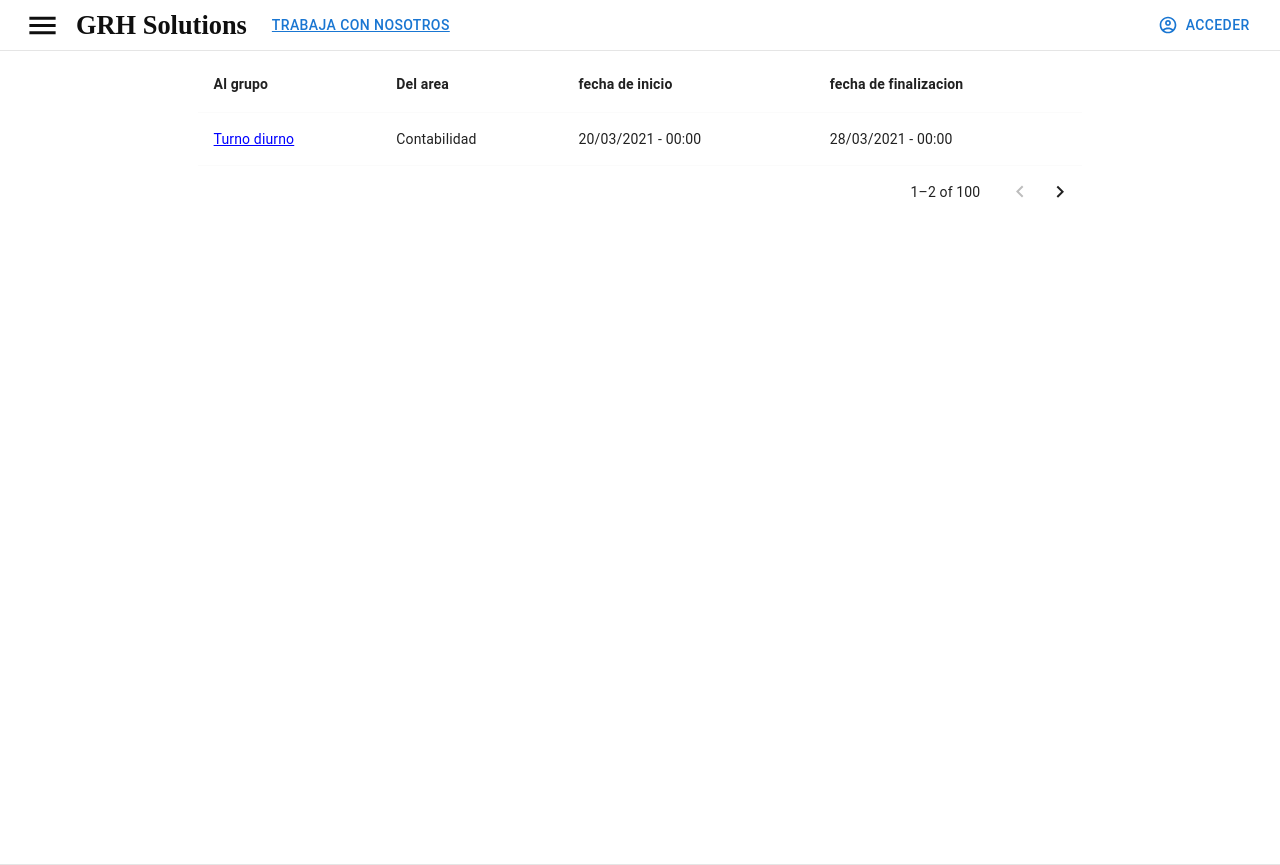
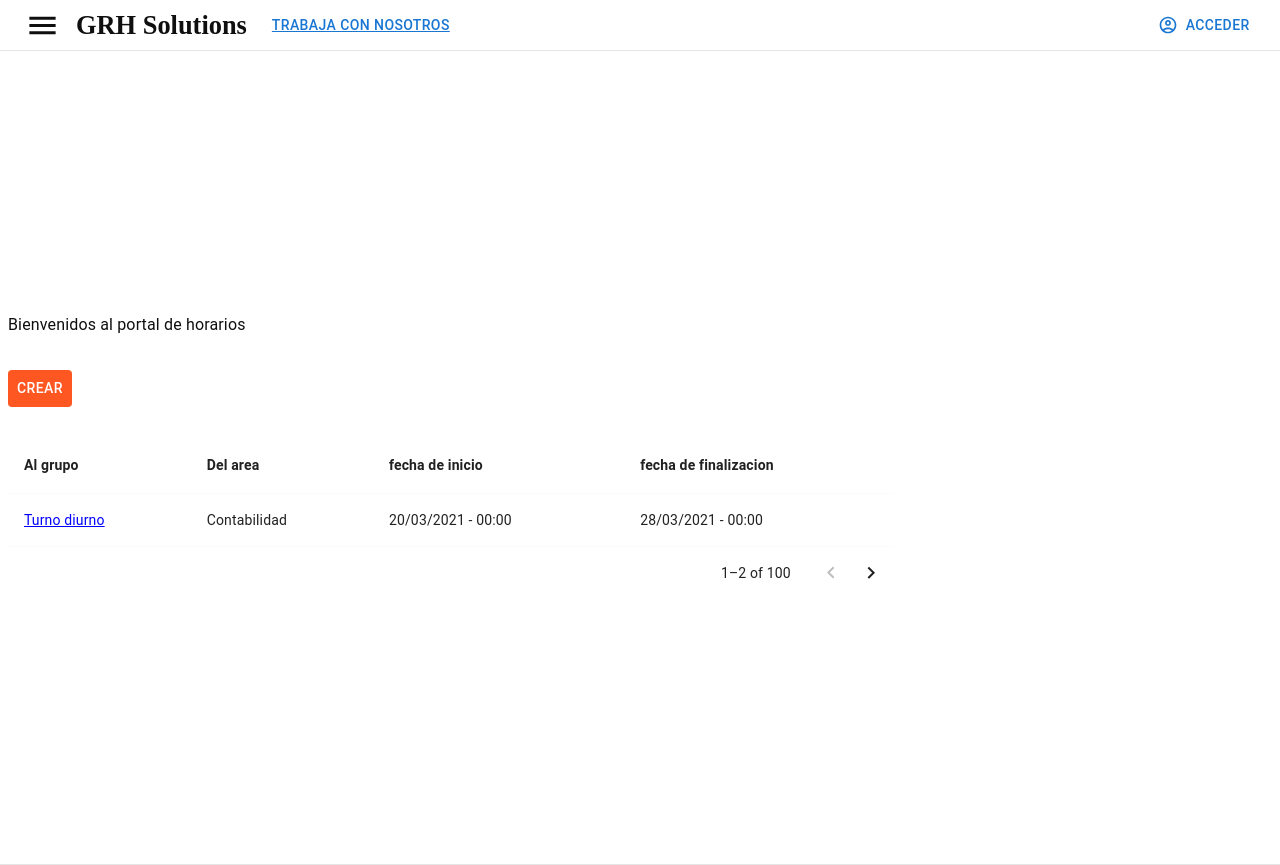
Before and after one commit to GRHsolutions/grh_solutions, a React (Vite) app in the folder Grh-Solutions/grh-solutions.client/: page /horarios in a window 1280 px wide. Built offline with nearby package versions, Linux system fonts and the light colour scheme.

Commit message:
modulo horarios
horarios boton y titulo

```diff
--- a/Grh-Solutions/grh-solutions.client/src/pages/comunicados/Comunicados.tsx
+++ b/Grh-Solutions/grh-solutions.client/src/pages/comunicados/Comunicados.tsx
@@ -18,7 +18,7 @@
           fontSize: "2rem",
         }}
       >
-        <Screen />
+        <Screen/>
       </Box>
     </NewsProvider>
   );
--- /dev/null
+++ b/Grh-Solutions/grh-solutions.client/src/pages/horarios/components/list/ModalGroup.tsx
@@ -0,0 +1,56 @@
+import * as React from 'react';
+import Button from '@mui/material/Button';
+import Menu from '@mui/material/Menu';
+import MenuItem from '@mui/material/MenuItem';
+import { Box } from '@mui/material';
+
+export default function PositionedMenu() {
+  const [anchorEl, setAnchorEl] = React.useState<null | HTMLElement>(null);
+  const open = Boolean(anchorEl);
+  const handleClick = (event: React.MouseEvent<HTMLElement>) => {
+    setAnchorEl(event.currentTarget);
+  };
+  const handleClose = () => {
+    setAnchorEl(null);
+  };
+  return (
+    <div>
+      <Button
+        sx={{
+          backgroundColor: '#ff5722',
+          color: 'white',
+        }}
+        id="demo-positioned-button"
+        aria-controls={open ? 'demo-positioned-menu' : undefined}
+        aria-haspopup="true"
+        aria-expanded={open ? 'true' : undefined}
+        onClick={handleClick}
+        color="primary"
+      >
+        Crear
+      </Button>
+      <Menu
+        id="demo-positioned-menu"
+        aria-labelledby="demo-positioned-button"
+        anchorEl={anchorEl}
+        open={open}
+        onClose={handleClose}
+        anchorOrigin={{
+          vertical: 'top',
+          horizontal: 'left',
+        }}
+        transformOrigin={{
+          vertical: 'top',
+          horizontal: 'left',
+        }}
+      >
+        <Box
+        sx={{textAlign:"center"}}>
+        Opciones
+        </Box>
+        <MenuItem onClick={handleClose}>Grupo</MenuItem>
+        <MenuItem onClick={handleClose}>Horario</MenuItem>
+      </Menu>
+    </div>
+  );
+}
--- a/Grh-Solutions/grh-solutions.client/src/pages/horarios/components/list/list.tsx
+++ b/Grh-Solutions/grh-solutions.client/src/pages/horarios/components/list/list.tsx
@@ -11,8 +11,7 @@
       currentPage: page
     })
   }
-
-  return (
+  return(
     <Box width={'70%'}>
       <GrhGenericTable2
         columns={[{
--- a/Grh-Solutions/grh-solutions.client/src/pages/horarios/horarios.tsx
+++ b/Grh-Solutions/grh-solutions.client/src/pages/horarios/horarios.tsx
@@ -1,16 +1,18 @@
 import React from "react";
-import { Box } from "@mui/material";
+import { Box, Container, Typography } from "@mui/material";
 import { HorariosProvider } from "../../contexts/horarios.provider";
 import { ListHorario } from "./components/list/list";
+import PositionedMenu from "./components/list/ModalGroup";
 
 interface HorarioProps {}
 
 const Horarios: React.FC = ({}: HorarioProps) => {
-
   return (
     <HorariosProvider>
       <Box
         sx={{
+          flexDirection: "column",
+          gap: "30px",
           display: "flex",
           justifyContent: "center",
           alignItems: "start",
@@ -19,6 +21,8 @@
           fontSize: "2rem",
         }}
       >
+        <Typography>Bienvenidos al portal de horarios</Typography>
+        <PositionedMenu />
         <ListHorario />
       </Box>
     </HorariosProvider>
--- a/Grh-Solutions/grh-solutions.client/src/pages/solicitudes/SolicitudesPages.tsx
+++ b/Grh-Solutions/grh-solutions.client/src/pages/solicitudes/SolicitudesPages.tsx
@@ -19,8 +19,6 @@
       <div className="divButton">
         <CreatedSolicitudes />
       </div>
-
-
       <TableSolicitudes />
     </div>
     </Box>
--- a/Grh-Solutions/grh-solutions.client/src/pages/solicitudes/stiles.scss
+++ b/Grh-Solutions/grh-solutions.client/src/pages/solicitudes/stiles.scss
@@ -16,7 +16,6 @@
 }
 
 .divButton {
-
     margin-left: 3%;
     margin-bottom: 1%;
 }
```
